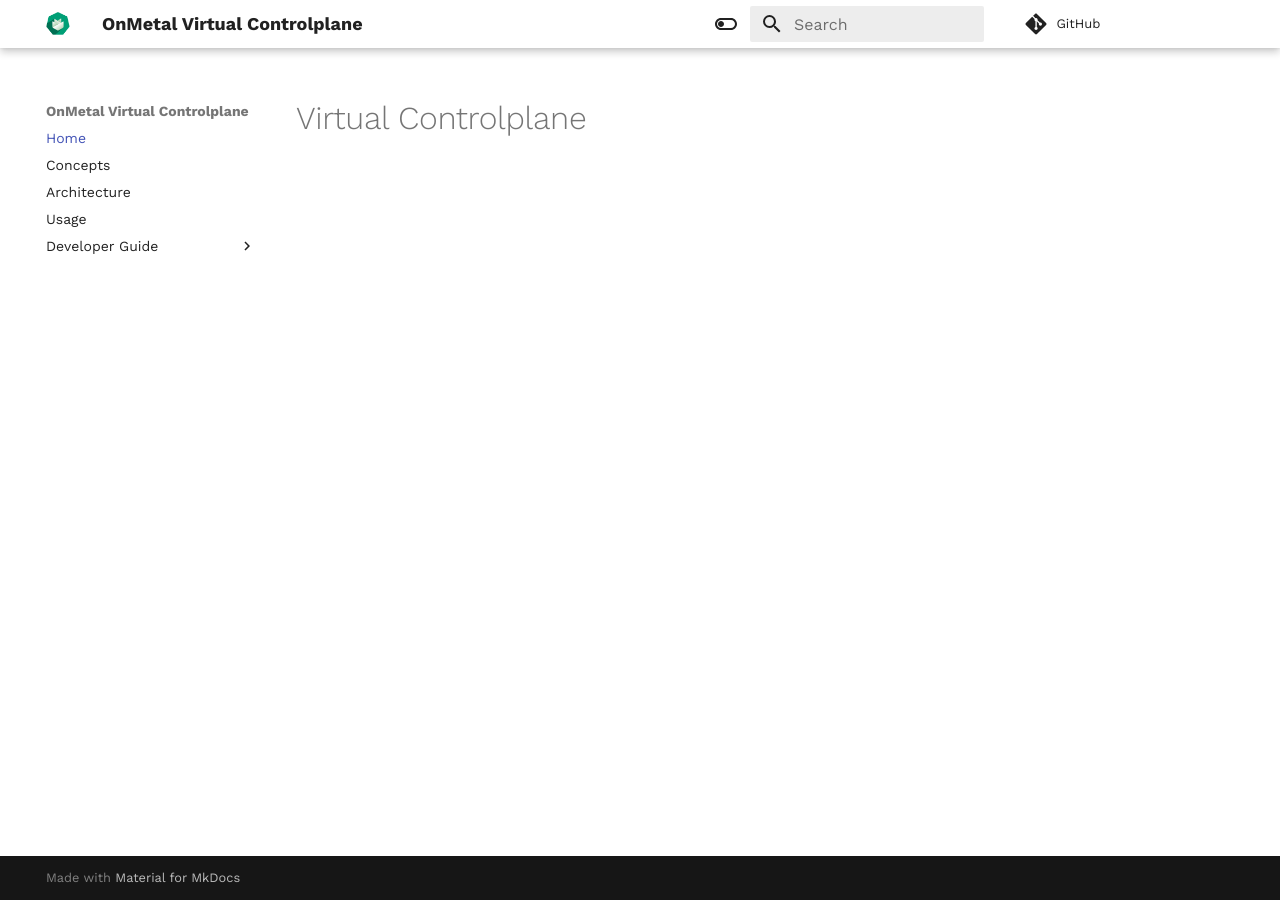
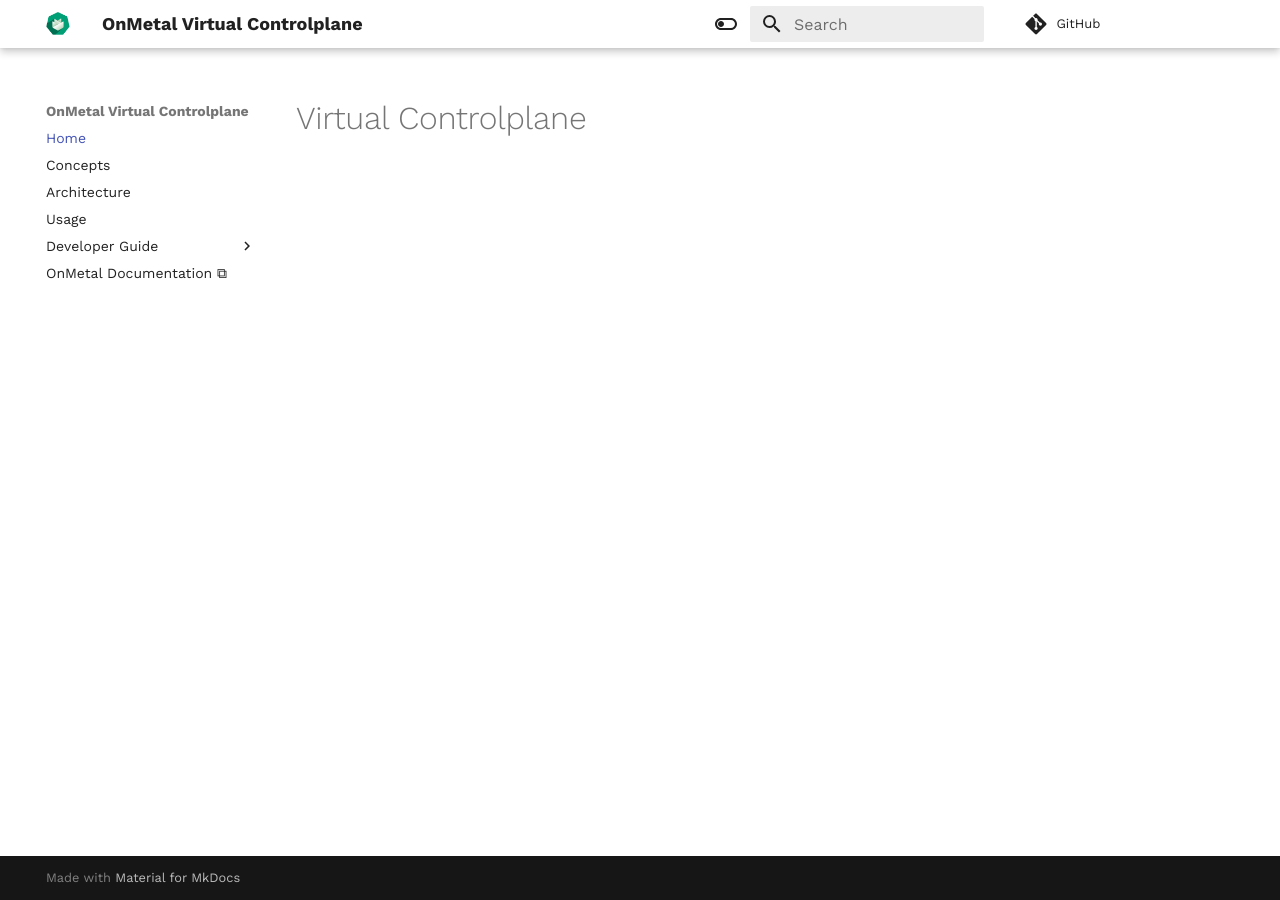
Before and after one commit to ironcore-scrapyard/virtual-controlplane, an MkDocs documentation site: the page built from docs/index.md, in a window 1280 px wide. Built offline with MkDocs 1.6.1 and Material for MkDocs 9.7.7, drawn with Linux system fonts in a browser that asks for light colours; comment, search, counter and statistics services are not loaded.

Commit message:
Added backlink to main documentation

```diff
--- a/mkdocs.yml
+++ b/mkdocs.yml
@@ -43,3 +43,4 @@ nav:
       - Documentation: development/documentation.md
       - Testing: development/testing.md
       - Contribution Guide: development/contribution.md
+  - OnMetal Documentation ⧉: https://onmetal.github.io/documentation/
```
